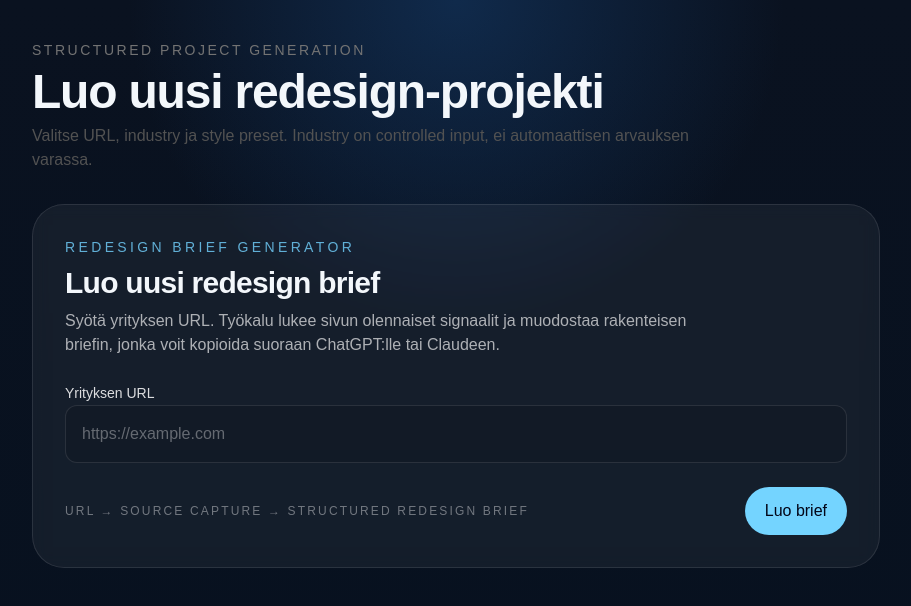
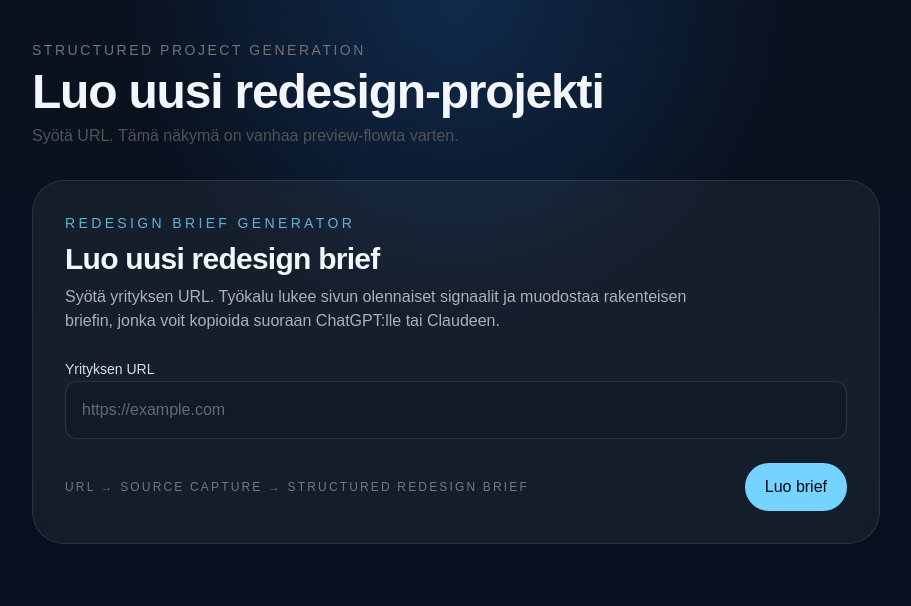
Before and after one commit to aimolabs/sivutminttiin, a Next.js app: page /projects/generated in a window 1280 px wide. Shown: the top 606 px of the page, without its empty margins (184-1095 px from the left). Built offline with nearby package versions, Linux system fonts and the light colour scheme.

Commit message:
Fully remove obsolete brief form props from generated page

```diff
--- a/app/projects/generated/page.tsx
+++ b/app/projects/generated/page.tsx
@@ -32,14 +32,11 @@ export default async function GeneratedPage({ searchParams }: Props) {
             Luo uusi redesign-projekti
           </h1>
           <p className="max-w-2xl text-neutral-600">
-            Valitse URL, industry ja style preset. Industry on controlled input,
-            ei automaattisen arvauksen varassa.
+            Syötä URL. Tämä näkymä on vanhaa preview-flowta varten.
           </p>
         </div>
 
-        <GenerateProjectForm
-          defaultUrl=""
-        />
+        <GenerateProjectForm defaultUrl="" />
       </div>
     );
   }
@@ -122,15 +119,11 @@ export default async function GeneratedPage({ searchParams }: Props) {
               Regenerate
             </p>
             <h3 className="text-2xl font-semibold tracking-tight">
-              Vaihda inputteja ja generoi uudestaan
+              Syötä toinen URL
             </h3>
           </div>
 
-          <GenerateProjectForm
-            defaultUrl={url}
-            defaultIndustryId={industryId}
-            defaultStylePreset={stylePreset}
-          />
+          <GenerateProjectForm defaultUrl={url} />
         </div>
 
         <div className="space-y-4">
```
